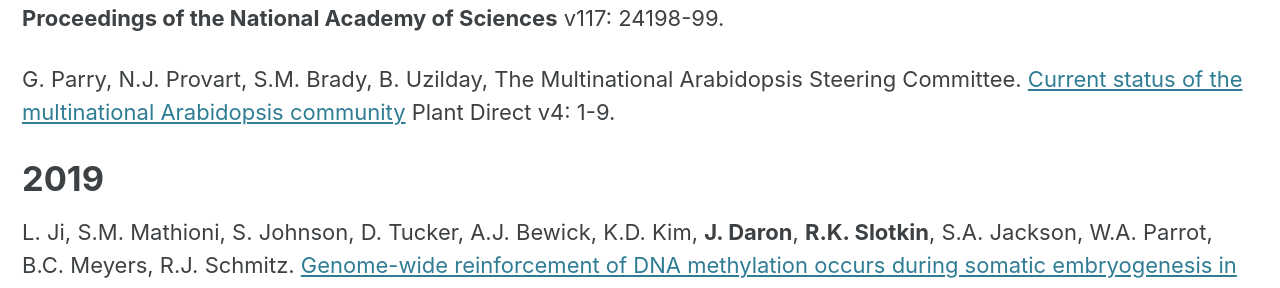
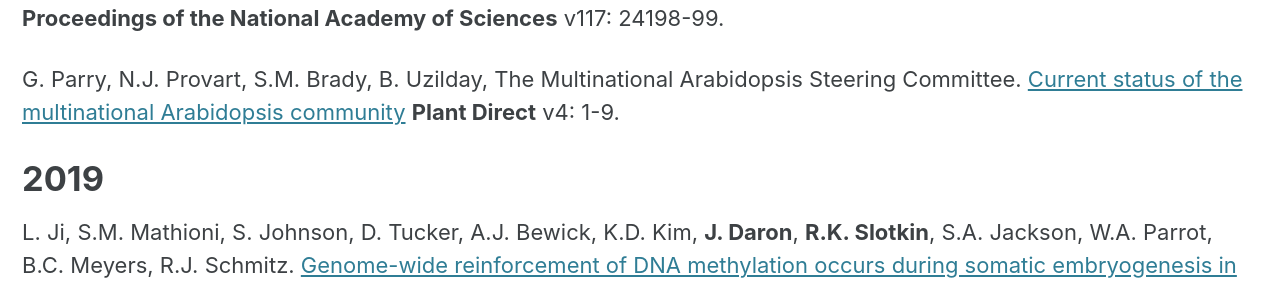
Before and after one commit to SlotkinLab/slotkinlab.github.io, a Jekyll site: the page built from _pages/publications.md, in a window 1280 px wide and 900 px high, scrolled down 1362 px. Shown: the part 161-449 px from the top of the window. Built offline with Jekyll 4.4.1, drawn with Linux system fonts in a browser that asks for light colours; cached includes are drawn as plain includes; nearby versions of some CDN libraries.

```diff
--- a/_pages/publications.md
+++ b/_pages/publications.md
@@ -35,7 +35,7 @@ J. Antunez-Sanchez, M. Naish, J.S. Ramirez-Prado, S. Ohno, Y. Huang, A. Dawson,
 
 **P. Liu** and **R.K. Slotkin**. [Commentary: Cis-regulatory units of grass genomes identified by their DNA methylation](https://www.pnas.org/content/117/41/25198) **Proceedings of the National Academy of Sciences** v117: 24198-99.
 
-G. Parry, N.J. Provart, S.M. Brady, B. Uzilday, The Multinational Arabidopsis Steering Committee. [Current status of the multinational Arabidopsis community](https://onlinelibrary.wiley.com/doi/10.1002/pld3.248) Plant Direct v4: 1-9.
+G. Parry, N.J. Provart, S.M. Brady, B. Uzilday, The Multinational Arabidopsis Steering Committee. [Current status of the multinational Arabidopsis community](https://onlinelibrary.wiley.com/doi/10.1002/pld3.248) **Plant Direct** v4: 1-9.
 
 # 2019
 
```
